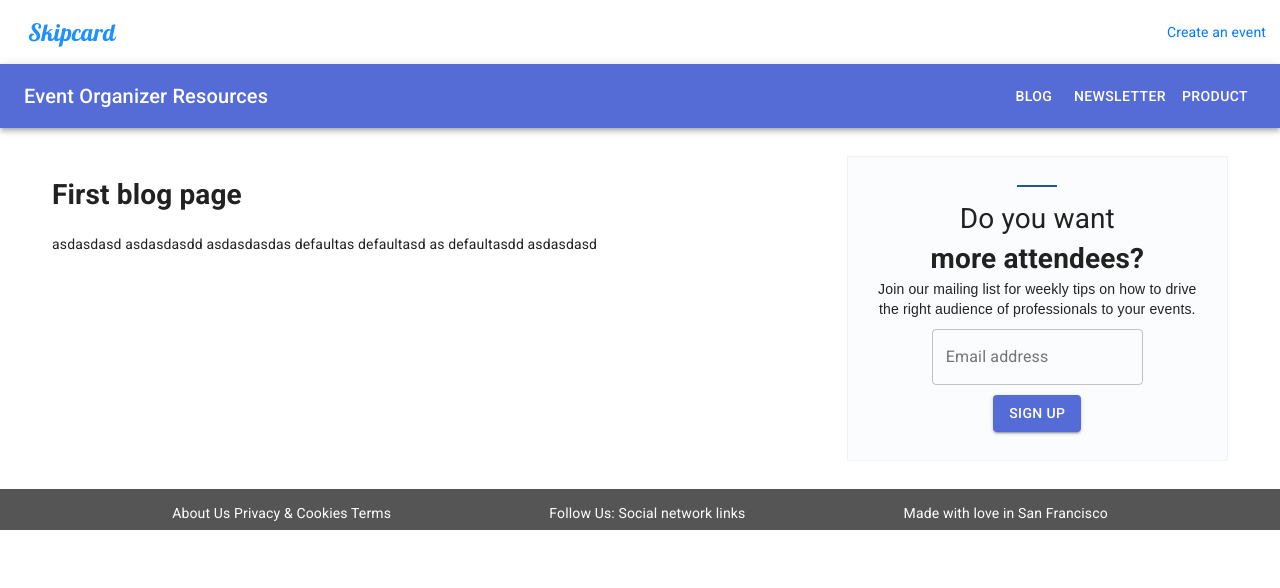
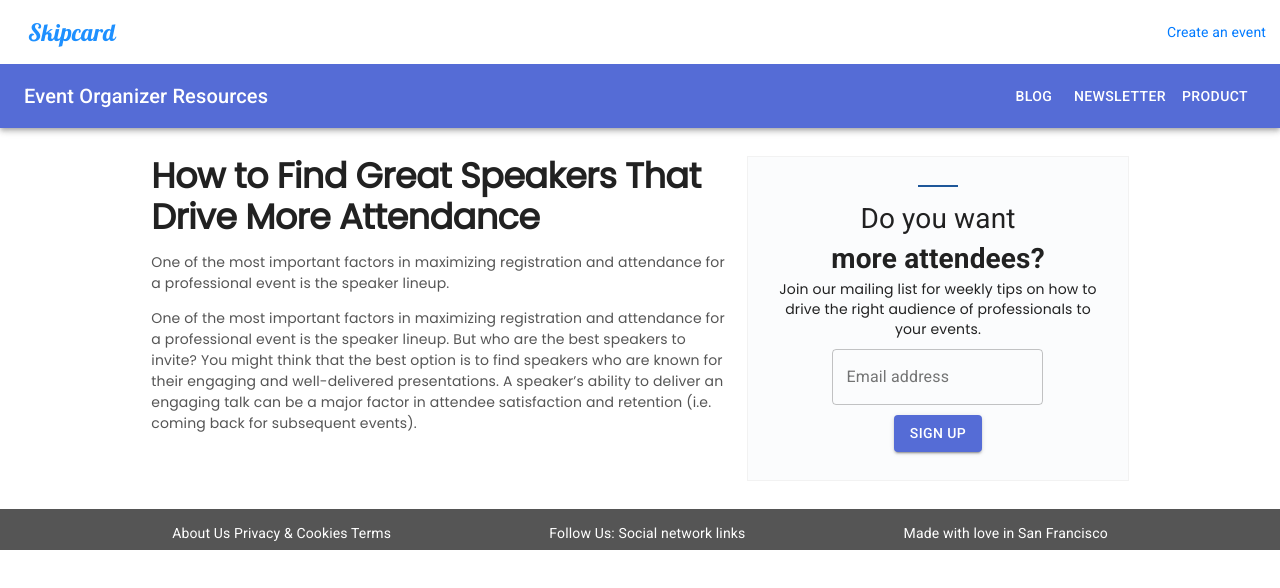
Before and after one commit to kschingiz/sc_test_project, a Next.js app: page /blog in a window 1280 px wide. Shown: the top 588 px of the page. Built offline with nearby package versions, Linux system fonts and the light colour scheme.

Commit message:
blog page styles, fonts and header & layout fixes

```diff
--- a/components/header.js
+++ b/components/header.js
@@ -11,7 +11,9 @@ const useStyles = makeStyles({
     justifyContent: "space-between",
     paddingLeft: "2em",
     paddingRight: "1em",
-    alignItems: "center"
+    alignItems: "center",
+    zIndex: 1000,
+    backgroundColor: "white"
   },
   logoTitle: {
     fontSize: "1.7em",
--- a/layouts/layout.js
+++ b/layouts/layout.js
@@ -24,8 +24,8 @@ export default function withLayout(BlogPage) {
         <EventBar title="Event Organizer Resources" />
 
         <Container>
-          <Grid container spacing={2} className={styles.gridContainer}>
-            <Grid item xs={8}>
+          <Grid container spacing={2} className={styles.gridContainer} justify="center">
+            <Grid item xs={6}>
               <BlogPage></BlogPage>
             </Grid>
             <Grid item xs={4}>
--- a/pages/_document.js
+++ b/pages/_document.js
@@ -12,6 +12,7 @@ export default class MyDocument extends Document {
           <meta name="theme-color" content={theme.palette.primary.main} />
           <link rel="stylesheet" href="https://fonts.googleapis.com/css?family=Roboto:300,400,500,700&display=swap" />
           <link href="https://fonts.googleapis.com/css?family=Lobster&display=swap" rel="stylesheet" />
+          <link href="https://fonts.googleapis.com/css?family=Poppins&display=swap" rel="stylesheet" />
         </Head>
         <body>
           <Main />
--- a/pages/blog.js
+++ b/pages/blog.js
@@ -1,10 +1,44 @@
+import { makeStyles } from "@material-ui/core/styles";
+import Typography from "@material-ui/core/Typography";
+
 import withLayout from "../layouts/layout";
 
+const useStyles = makeStyles({
+  blogTitle: {
+    fontFamily: "Poppins,sans-serif",
+    fontSize: "2.5em",
+    fontWeight: "700"
+  },
+  blogText: {
+    fontSize: "1em",
+    color: "#555",
+    lineHeight: "1.5em",
+    fontFamily: "Poppins,sans-serif",
+    fontWeight: "lighter"
+  }
+});
+
 const Blog = props => {
+  const styles = useStyles();
+
   return (
     <>
-      <h1>First blog page</h1>
-      <span>asdasdasd asdasdasdd asdasdasdas defaultas defaultasd as defaultasdd asdasdasd</span>
+      <Typography className={styles.blogTitle} variant="h1">
+        How to Find Great Speakers That Drive More Attendance
+      </Typography>
+      <Typography className={styles.blogText}>
+        <p>
+          One of the most important factors in maximizing registration and attendance for a professional event is the
+          speaker lineup.
+        </p>
+        <p>
+          One of the most important factors in maximizing registration and attendance for a professional event is the
+          speaker lineup. But who are the best speakers to invite? You might think that the best option is to find
+          speakers who are known for their engaging and well-delivered presentations. A speaker’s ability to deliver an
+          engaging talk can be a major factor in attendee satisfaction and retention (i.e. coming back for subsequent
+          events).
+        </p>
+      </Typography>
     </>
   );
 };
```
